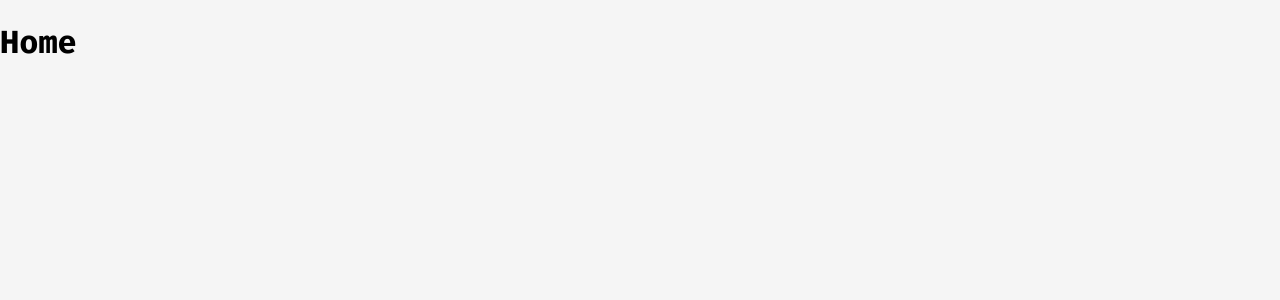
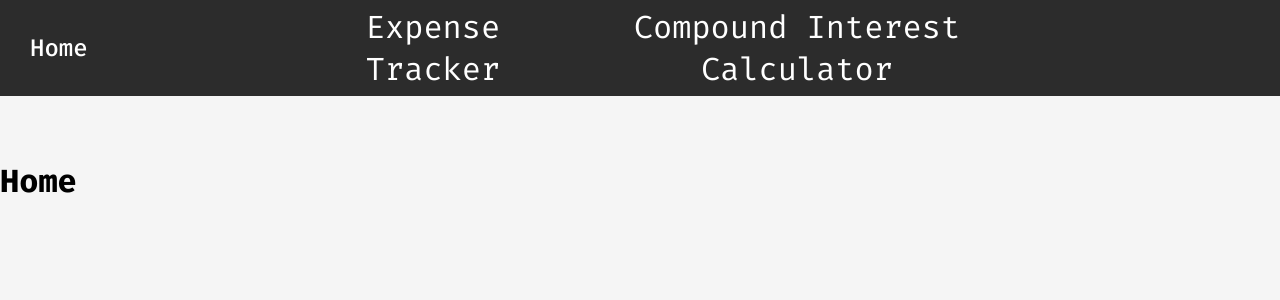
Before and after one commit to brandonflores647/Finance-Playground, a React (Create React App) app: page / in a window 1280 px wide. Shown: the top 300 px of the page. Built offline with nearby package versions, Linux system fonts and the light colour scheme.

Commit message:
added home and expense-tracker tabs, compount interest calculator tab in progress

```diff
--- a/src/App.js
+++ b/src/App.js
@@ -3,6 +3,7 @@ import { Switch, Route, Redirect } from 'react-router-dom';
 
 import Balance from './components/Balance';
 import HistoryTransaction from './components/HistoryTransaction';
+import Navbar from './components/Navbar';
 
 import './ExpenseForm.css'
 
@@ -54,6 +55,9 @@ function App() {
   }
 
   return (
+    <>
+    <Navbar />
+    <div id='content-wrapper'>
     <Switch>
       <Route exact path='/'>
         <h1>Home</h1>
@@ -104,6 +108,8 @@ function App() {
         <Redirect to='/' />
       </Route>
     </Switch>
+    </div>
+    </>
   );
 }
 
--- /dev/null
+++ b/src/components/Navbar/Navbar.css
@@ -0,0 +1,47 @@
+#navbar-container {
+    position: fixed;
+    top: 0;
+    display: flex;
+    align-items: center;
+
+    width: 100%;
+    height: 6rem;
+
+    background-color: #2C2C2C;
+}
+
+#navbar-mainlinks-container {
+    display: flex;
+    justify-content: center;
+    align-items: center;
+    width: 100%;
+}
+
+.navbar-text {
+    color: white;
+    text-decoration: none;
+    transition: text-shadow .15s ease;
+}
+.navbar-text:hover {
+    text-shadow: 0px 0px 10px rgba(255, 255, 255, 0.5);
+}
+
+#navbar-home {
+    position: absolute;
+    z-index: 2;
+    margin-left: 30px;
+    font-weight: 500;
+    font-size: 24px;
+}
+
+#navbar-expensetracker {
+    width: 250px;
+    font-size: 32px;
+    text-align: center;
+    margin-right: 5%;
+}
+#navbar-cpc {
+    width: 350px;
+    font-size: 32px;
+    text-align: center;
+}
--- /dev/null
+++ b/src/components/Navbar/index.js
@@ -0,0 +1,17 @@
+import { NavLink } from 'react-router-dom'
+
+import './Navbar.css'
+
+const Navbar = () => {
+    return (
+        <div id='navbar-container'>
+            <NavLink to='/' className='navbar-text' id='navbar-home'>Home</NavLink>
+            <div id='navbar-mainlinks-container'>
+                <NavLink to='/expense-tracker' className='navbar-text' id='navbar-expensetracker'>Expense Tracker</NavLink>
+                <NavLink to='/' className='navbar-text' id='navbar-cpc'>Compound Interest Calculator</NavLink>
+            </div>
+        </div>
+    )
+}
+
+export default Navbar
--- a/src/index.css
+++ b/src/index.css
@@ -16,3 +16,7 @@ body {
     margin-right: 30%;
     margin-left: 30%;
 }
+
+#content-wrapper {
+    margin-top: 10rem;
+}
```
